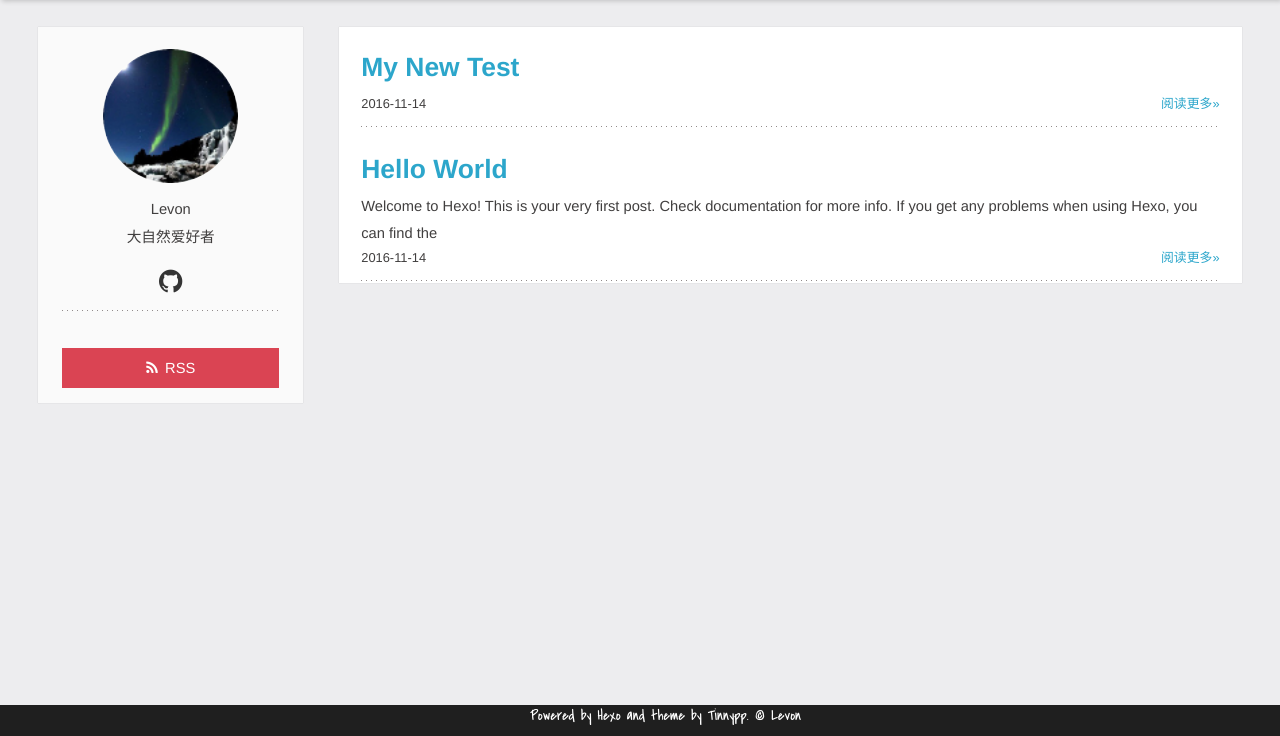
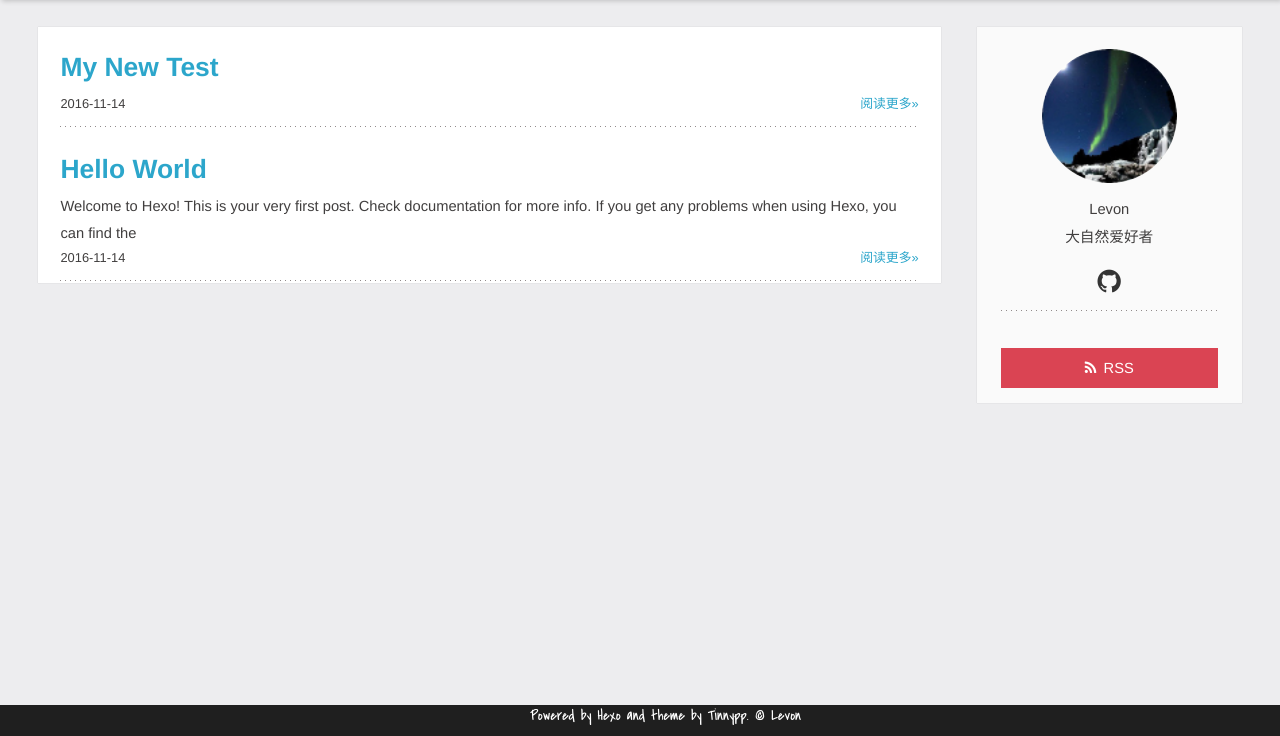
Before and after one commit to axl234/axl234.github.io, a plain HTML site: page index.html in a window 1280 px wide. Shown: the part 64-800 px from the top of the page. Drawn offline with Linux system fonts and the light colour scheme.

Commit message:
Site updated: 2016-11-14 14:20:10

```diff
--- a/css/style.css
+++ b/css/style.css
@@ -584,7 +584,7 @@ header nav ul li a:hover {
   #main {
     margin: 2em 0 0;
     width: 75%;
-    float: right;
+    float: left;
     -webkit-transition: margin 0.5s ease-out;
     -moz-transition: margin 0.5s ease-out;
     transition: margin 0.5s ease-out;
@@ -1499,7 +1499,7 @@ section.comment {
     position: relative;
     float: left;
     width: 18%;
-    margin: 2em 3% 0 0;
+    margin: 2em 0 0 3%;
   }
 }
 .asidetitle {
```
